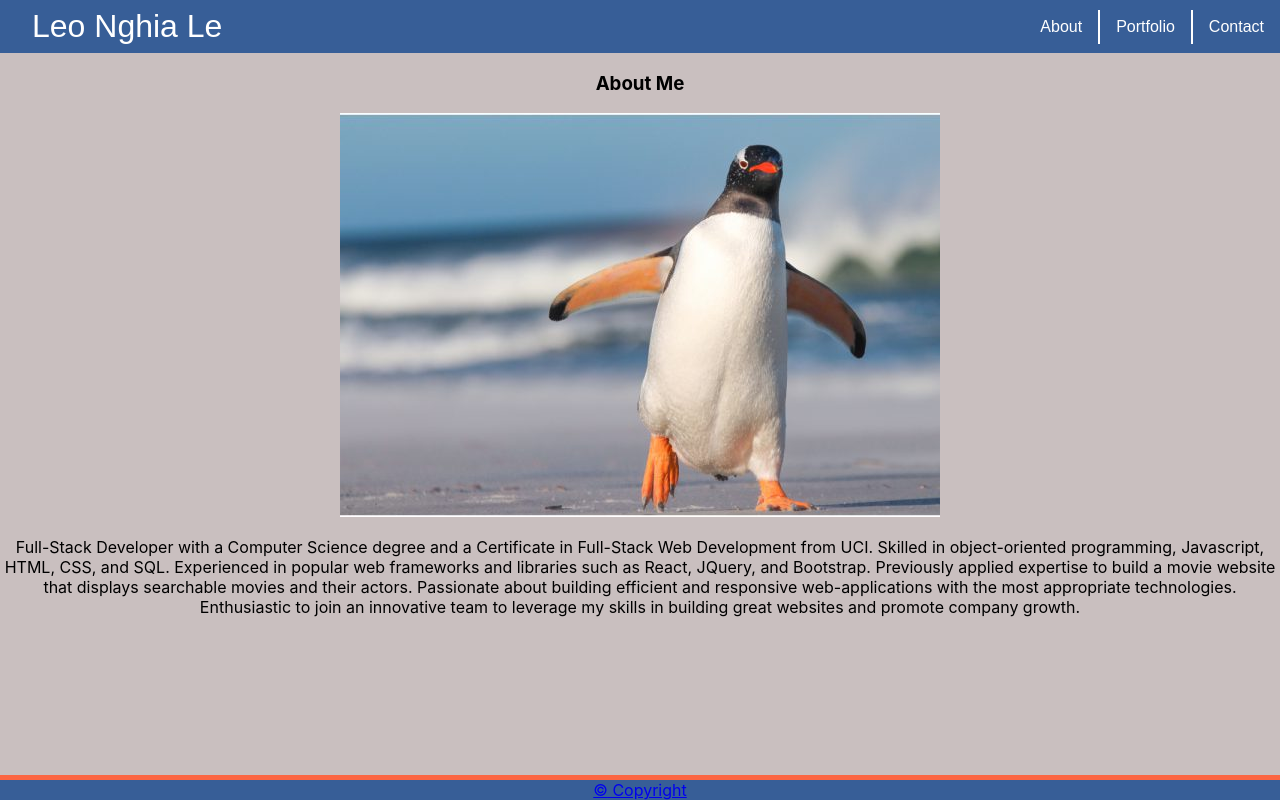
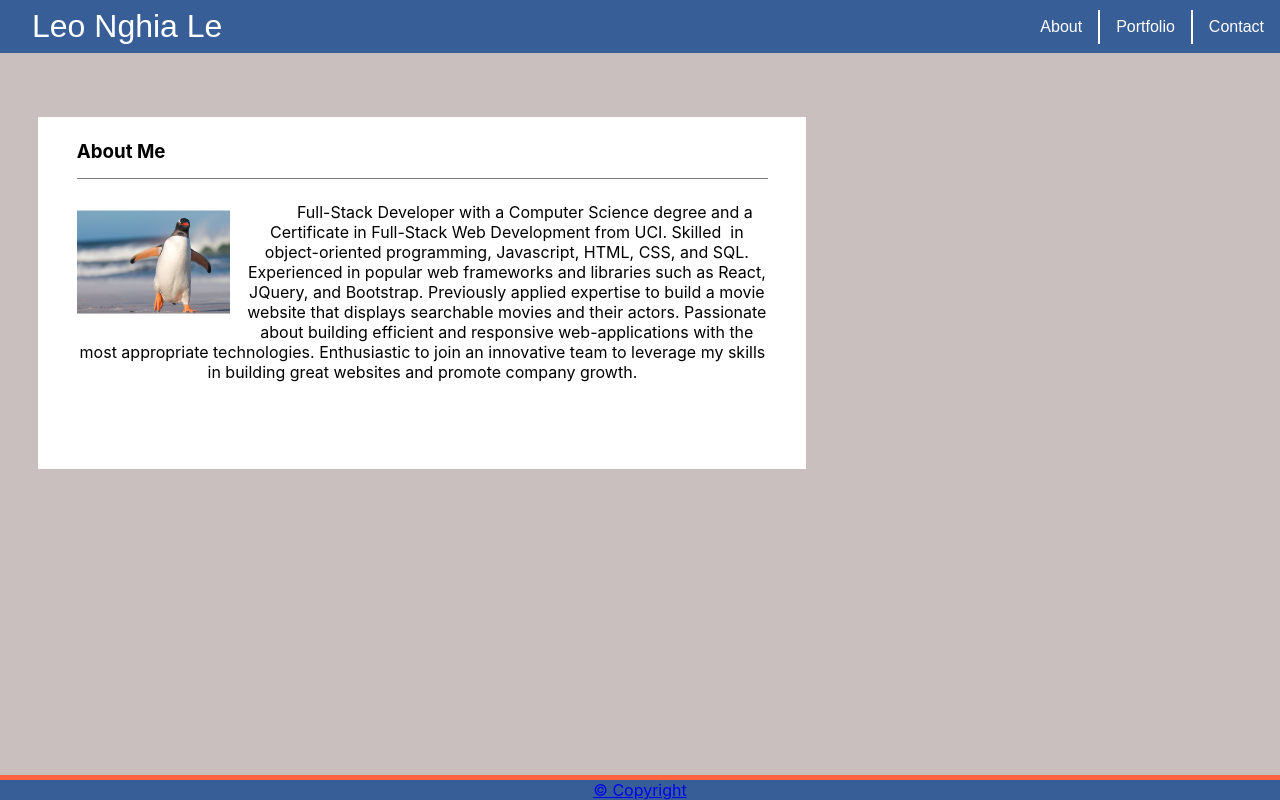
Before and after one commit to leoNLe/portfolio, a React (Create React App) app: page / in a window 1280 px wide. Built offline with nearby package versions, Linux system fonts and the light colour scheme.

Commit message:
about component added

```diff
--- a/src/App.js
+++ b/src/App.js
@@ -1,5 +1,5 @@
 import React from 'react';
-import Main from './main';
+import About from './components/about/about.js';
 import './assets/utilities.css'
 
 import Navbar from "./components/navbar/navbar";
@@ -10,7 +10,7 @@ function App() {
     return (
     <div className="App">
         <Navbar />
-        <Main />
+        <About />
         <Footer />
     </div>
   );
--- /dev/null
+++ b/src/components/about/about.css
@@ -0,0 +1,50 @@
+.about-container {
+    background-color: var(--container-color);
+    color: var(--container-text-color);
+    display: flex;
+    flex-direction: column;
+    justify-content: left;
+    margin: 5% 3% 0 3%;
+    padding-bottom: 5%;
+}
+
+.title {
+    border-bottom: solid 1px grey;
+    margin: 3% 5% 3% 5%;
+    padding-bottom: 2%;
+}
+
+.personal-image {
+    max-width: 90%;
+}
+
+
+.statement {
+    margin: 3% 5% 3% 5%;
+    text-align: center;
+    white-space:pre-wrap;
+}
+
+@media (min-width: 768px) {
+    .about-container{
+        max-width: 60%;
+    }
+    .personal-image {
+        max-width: 20%;
+        float: left;
+        padding: 1% 2% 2% 5%;
+    }
+    .statement {
+        margin-top: 0%;
+    }
+    .clearfix::after{
+        content: "";
+        clear: both;
+        display: table;
+    }
+    .title {
+        text-align: left;
+    }
+
+
+}
--- a/src/main.js
+++ b/src/components/about/about.js
@@ -1,28 +1,25 @@
 import React from 'react';
-import penguin from "./assets/penguin.jpg"
-function main() {
+import penguin from "../../assets/penguin.jpg";
+import "./about.css";
+
+function About() {
 
   return (
 
     <div className="about-container">
-        <div className="title">
-                <h3 className="col">About Me</h3>
-        </div>
-        <div className="">
-            <div className="low-auto">
-                <img src={penguin} alt="personal" className="personal-image"/>
-
-                <p className="my-3">
-                    Full-Stack Developer with a Computer Science degree and a Certificate in Full-Stack Web Development from UCI.
+                <h3 className="title">About Me</h3>
+        <div className="lower-container">
+                 <img src={penguin} alt="personal" className="personal-image"/>
+             <p className="statement">
+                    {"\t"}Full-Stack Developer with a Computer Science degree and a Certificate in Full-Stack Web Development from UCI.
                     Skilled  in object-oriented programming, Javascript, HTML, CSS, and SQL. Experienced in popular web frameworks and libraries such as React, JQuery, and Bootstrap.
                     Previously applied expertise to build a movie website that displays searchable movies and their actors. Passionate about building efficient and responsive web-applications
                     with the most appropriate technologies. Enthusiastic to join an innovative team to leverage my skills in building great websites and promote company growth.
-                </p>
-            </div>
+            </p>
         </div>
     </div>
 
   );
 }
 
-export default main;
+export default About;
--- a/temp/index.html
+++ b/temp/index.html
@@ -27,10 +27,10 @@
 
         </nav>
 
-        <div class="container-fluid my-5 border about-container">
+        <div class="">
 
-            <div class="row mx-3 pt-4 pb-3 title-border overflow-auto">
-                    <h3 class="col">About Me</h3>
+            <div class="">
+                <h3 class="col">About Me</h3>
             </div>
 
             <div class="row mx-3 mb-3 ">
```
